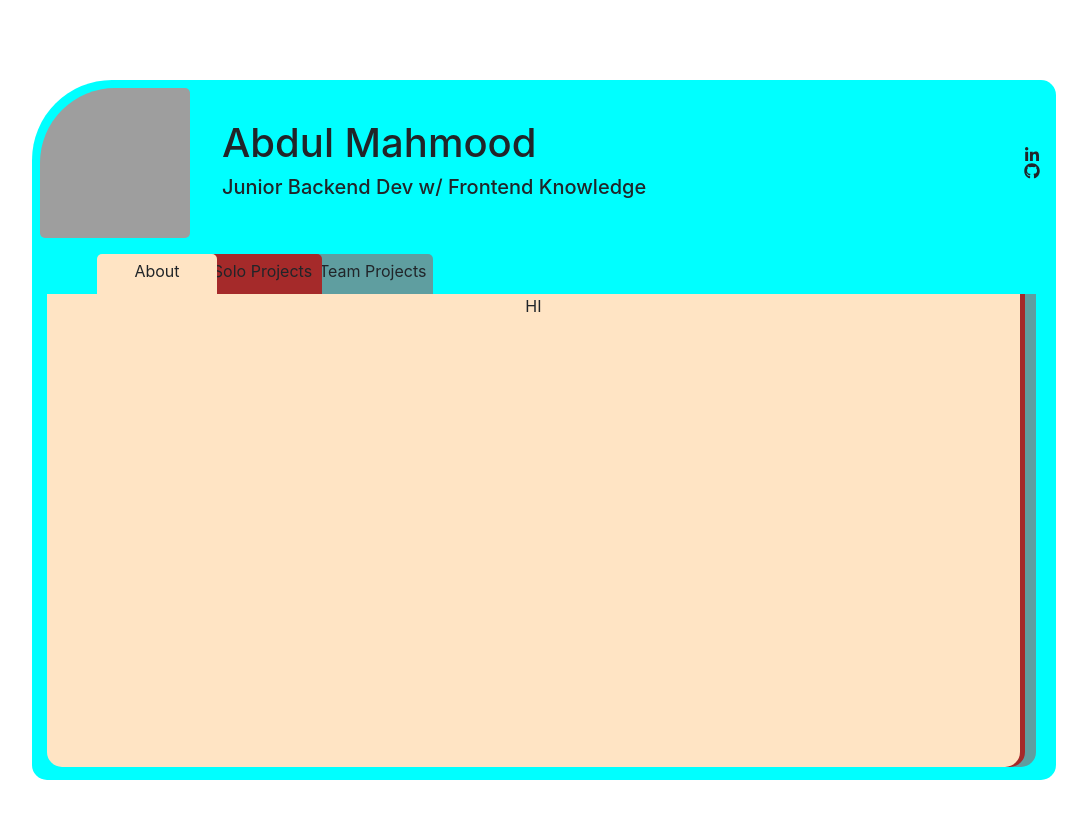
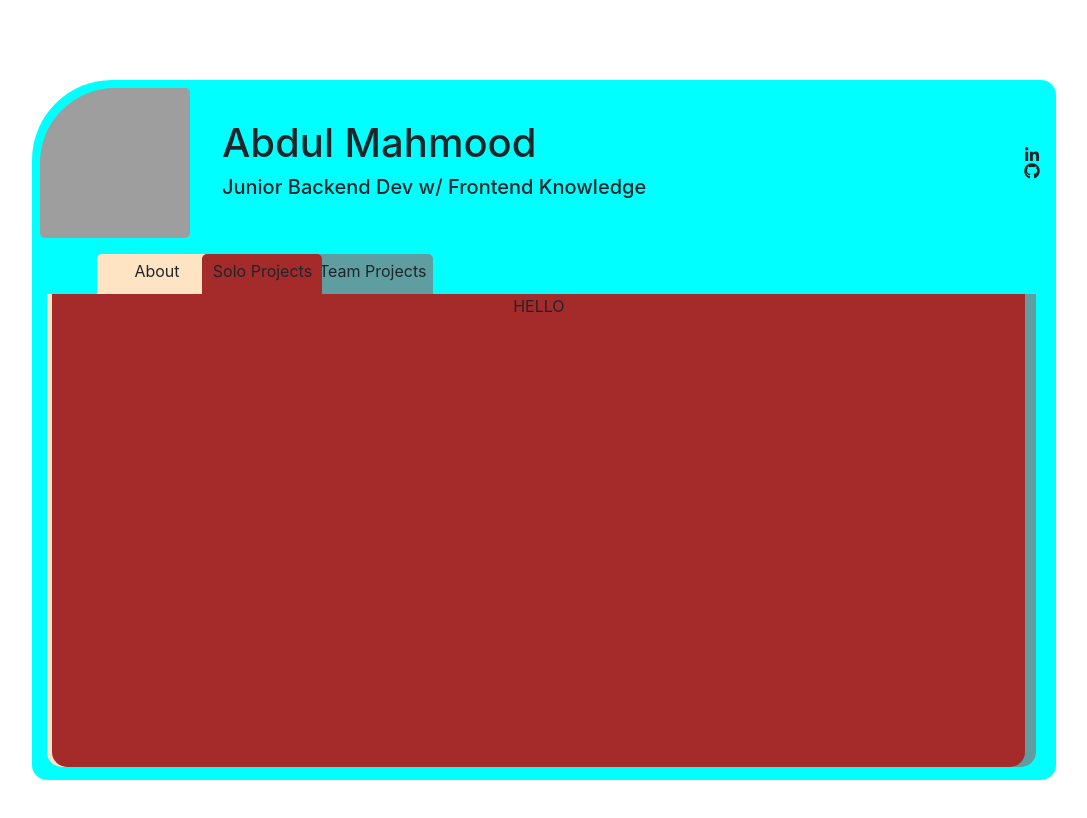
Before and after one commit to ASMahmood/Portfolio, a React (Create React App) app: page / in a window 1280 px wide. Shown: the whole page, without its empty margins (96-1183 px from the left). Built offline with nearby package versions, Linux system fonts and the light colour scheme; grey boxes are pictures that could not be loaded.

Commit message:
adding effects

```diff
--- a/src/pages/home/home.css
+++ b/src/pages/home/home.css
@@ -11,16 +11,26 @@
   object-fit: cover;
   border-radius: 75px 5px 5px 5px;
 }
+.activeTab {
+  z-index: 10 !important;
+}
+.activeTab:hover {
+  top: 0 !important;
+}
 .aboutSection {
   position: absolute;
   background-color: bisque;
   border-radius: 0 0 15px 15px;
   width: 95%;
   height: 90%;
+  top: 0;
   z-index: 5;
+  transition: 0.1s ease-in;
 }
+
 .aboutSection::before {
   position: absolute;
+  cursor: pointer;
   padding: 5px;
   content: "About";
   width: 120px;
@@ -31,18 +41,27 @@
   left: 50px;
 }
 
+.aboutSection:hover,
+.projectsSection:hover,
+.teamProjectsSection:hover {
+  top: -20px;
+}
+
 .projectsSection {
   position: absolute;
   background-color: brown;
   border-radius: 0 0 15px 15px;
   width: 95%;
   height: 90%;
+  top: 0;
   left: 2%;
   z-index: 3;
+  transition: 0.1s ease-in;
 }
 
 .projectsSection::before {
   position: absolute;
+  cursor: pointer;
   padding: 5px 1px;
   content: "Solo Projects";
   width: 120px;
@@ -58,12 +77,15 @@
   border-radius: 0 0 15px 15px;
   width: 95%;
   height: 90%;
+  top: 0;
   left: 3%;
   z-index: 1;
+  transition: 0.1s ease-in;
 }
 
 .teamProjectsSection::before {
   position: absolute;
+  cursor: pointer;
   padding: 5px 1px;
   content: "Team Projects";
   width: 120px;
--- a/src/pages/home/index.tsx
+++ b/src/pages/home/index.tsx
@@ -26,7 +26,7 @@ export default function HomePage() {
       <Row className="mt-5 h-75">
         <Col xs={12} className="position-relative">
           <div className="aboutSection">HI</div>
-          <div className="projectsSection">HELLO</div>
+          <div className="projectsSection activeTab">HELLO</div>
           <div className="teamProjectsSection">BONJOUR</div>
         </Col>
       </Row>
--- /dev/null
+++ b/src/redux/reducers/tab.ts
@@ -0,0 +1,6 @@
+export default function (state = 0, action: { type: string; payload: any }) {
+  switch (action.type) {
+    default:
+      return state;
+  }
+}
--- a/src/redux/store/index.ts
+++ b/src/redux/store/index.ts
@@ -2,6 +2,7 @@ import { createStore, combineReducers, compose, applyMiddleware } from "redux";
 import thunk from "redux-thunk";
 import errorReducers from "../reducers/error";
 import loadingReducers from "../reducers/loading";
+import tabReducer from "../reducers/tab";
 
 declare global {
   interface Window {
@@ -18,11 +19,13 @@ export const initalState = {
     severity: "",
   },
   loading: false,
+  activeTab: 0,
 };
 
 const fusionOfReducers = combineReducers({
   error: errorReducers,
   loading: loadingReducers,
+  activeTab: tabReducer,
 });
 
 export default function configureStore() {
```
